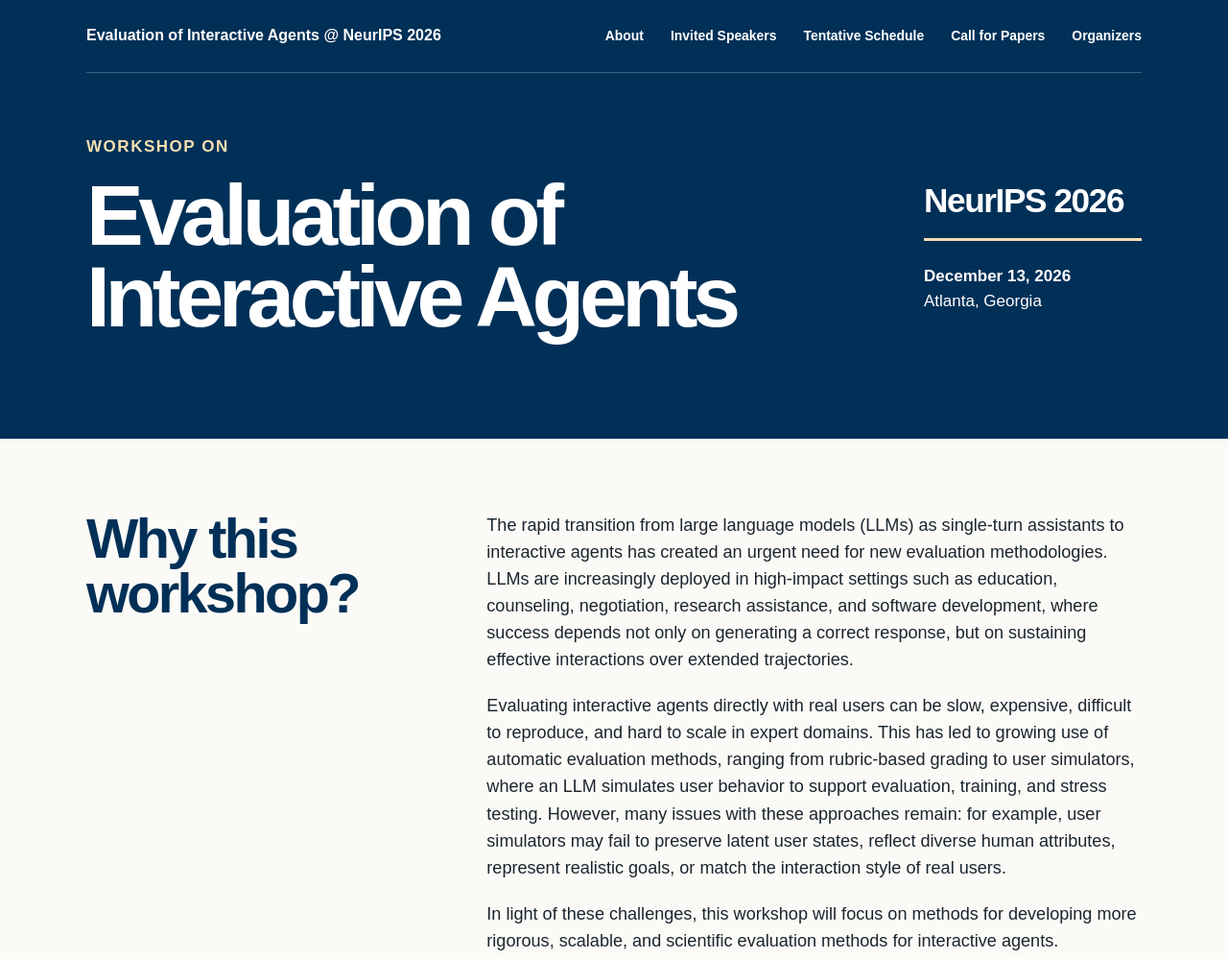
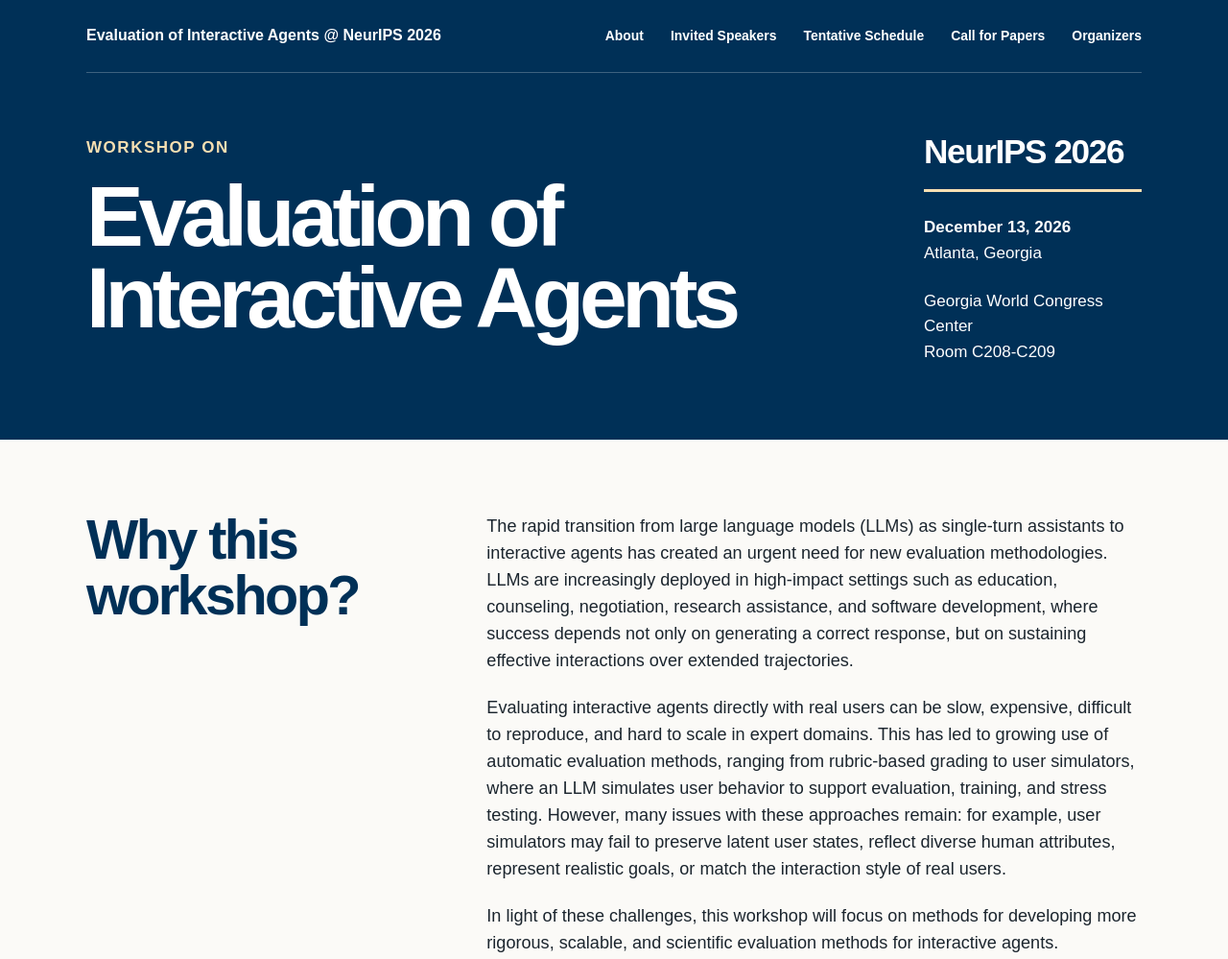
Before and after one commit to eval-interactive-agents-workshop/eval-interactive-agents-workshop.github.io, a plain HTML site: page index.html in a window 1280 px wide. Shown: the top 999 px of the page at 96% size. Drawn offline with Linux system fonts and the light colour scheme.

Commit message:
Add the workshop venue and room to event details

```diff
--- a/index.html
+++ b/index.html
@@ -33,7 +33,7 @@
         <aside class="hero-note" aria-label="Event details">
           <p class="conference">NeurIPS 2026</p>
           <p><strong>December 13, 2026</strong><br>Atlanta, Georgia</p>
-          <!-- <p>Atlanta, Georgia</p> -->
+          <p>Georgia World Congress Center<br>Room C208-C209</p>
         </aside>
       </div>
     </header>
```
